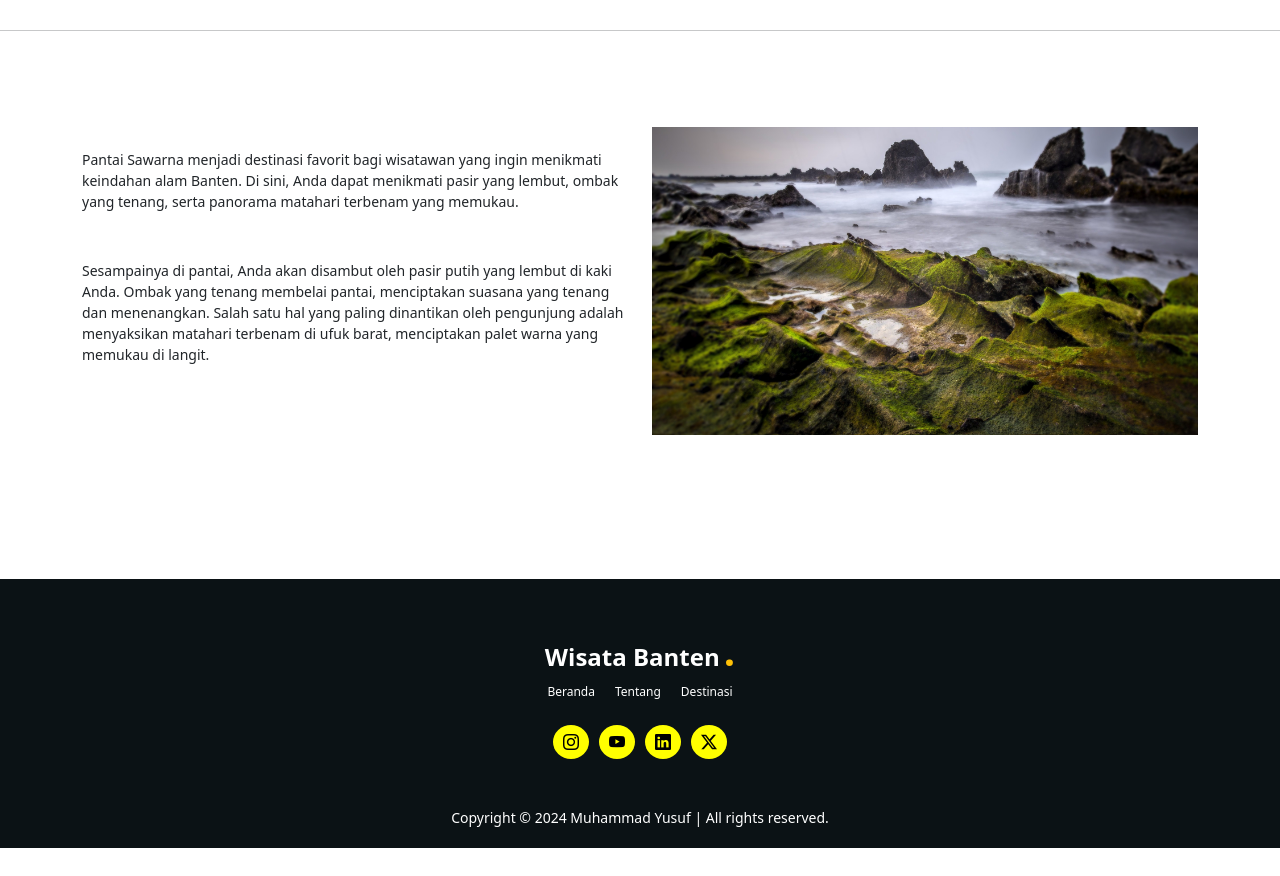
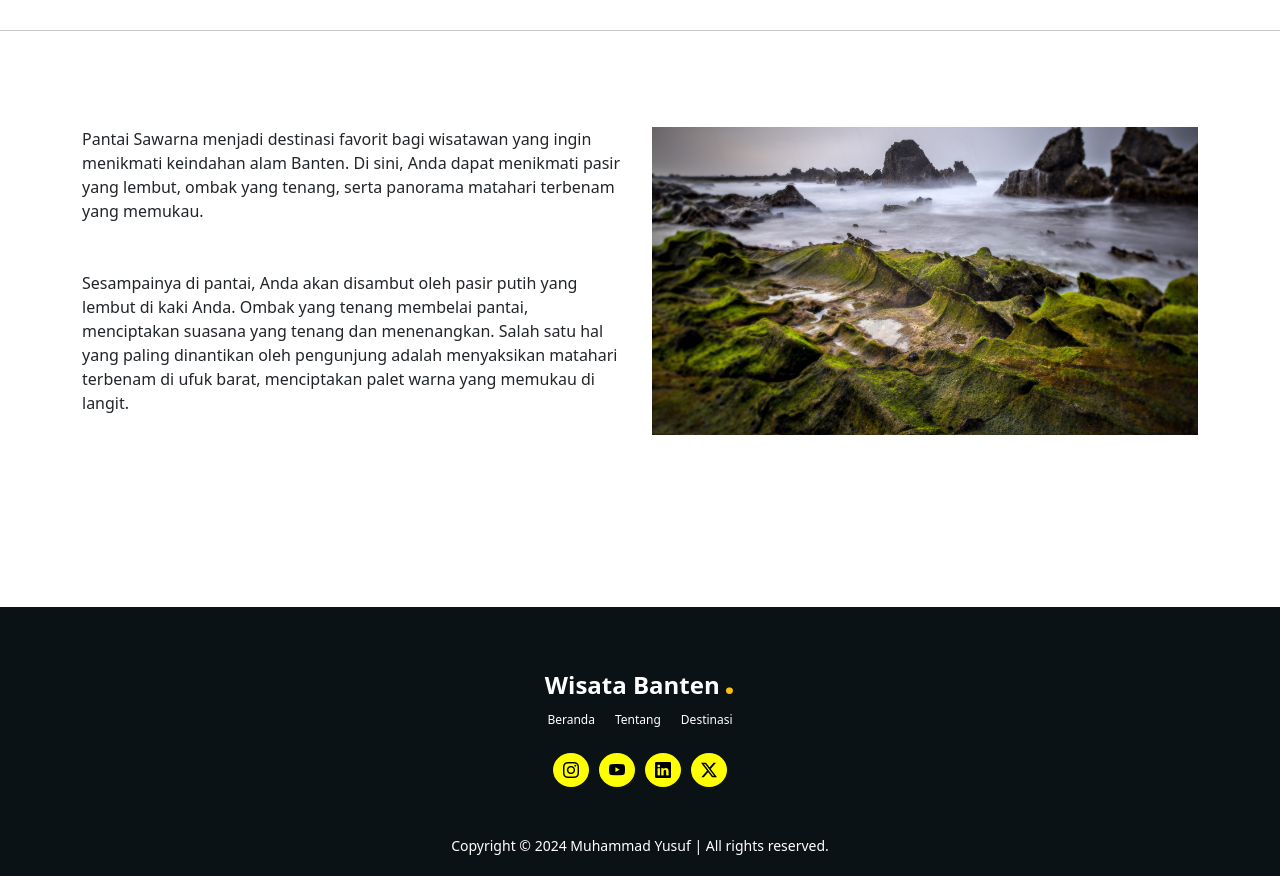
Before and after one commit to Yusufparker/wisata-banten, a React (Vite) app: page /tentang in a window 1280 px wide. Shown: the part 1100-1976 px from the top of the page. Before the commit the page ends 1948 px from the top, so only its background shows below. Built offline with nearby package versions, Linux system fonts and the light colour scheme.

Commit message:
update meta

```diff
--- a/index.html
+++ b/index.html
@@ -2,8 +2,11 @@
 <html lang="en">
   <head>
     <meta charset="UTF-8" />
-    <link rel="icon" type="image/svg+xml" href="/vite.svg" />
+    <link rel="shortcut icon" href="/img/icon.png" type="image/x-icon">
     <meta name="viewport" content="width=device-width, initial-scale=1.0" />
+    <meta property="og:description" content="Banten, provinsi yang kaya akan sejarah dan keindahan alam, merupakan destinasi yang menakjubkan bagi para pelancong. Dengan pesona alamnya yang menawan, warisan budayanya yang kaya, dan beragam atraksi wisatanya, Banten menawarkan pengalaman yang tak terlupakan bagi setiap pengunjung.">
+    <meta property="og:image" content="/img/image meta.png">
+    <meta property="og:url" content="http://wisata-banten.vercel.app/">
     <title>Wisata Banten</title>
   </head>
   <body>
--- a/src/Pages/About.jsx
+++ b/src/Pages/About.jsx
@@ -32,7 +32,7 @@ const About = () => {
             <div className="mt-5  p-5 pe-3 ps-3 ">
                 <div className="container ">
                     <div className="row">
-                        <div className="col-md-6 fs-14 d-flex justify-content-center align-items-center">
+                        <div className="col-md-6  d-flex justify-content-center align-items-center">
                             <div>
                                 <p className="mb-5">Pantai Sawarna  menjadi destinasi favorit bagi wisatawan yang ingin menikmati keindahan alam Banten. Di sini, Anda dapat menikmati pasir  yang lembut, ombak yang tenang, serta panorama matahari terbenam yang memukau.</p>
                                 <p className="mb-5">Sesampainya di pantai, Anda akan disambut oleh pasir putih yang lembut di kaki Anda. Ombak yang tenang membelai pantai, menciptakan suasana yang tenang dan menenangkan. Salah satu hal yang paling dinantikan oleh pengunjung adalah menyaksikan matahari terbenam di ufuk barat, menciptakan palet warna yang memukau di langit.</p>
```
Also changed, not shown: public/img/icon.png (added), public/img/image meta.png (added).
